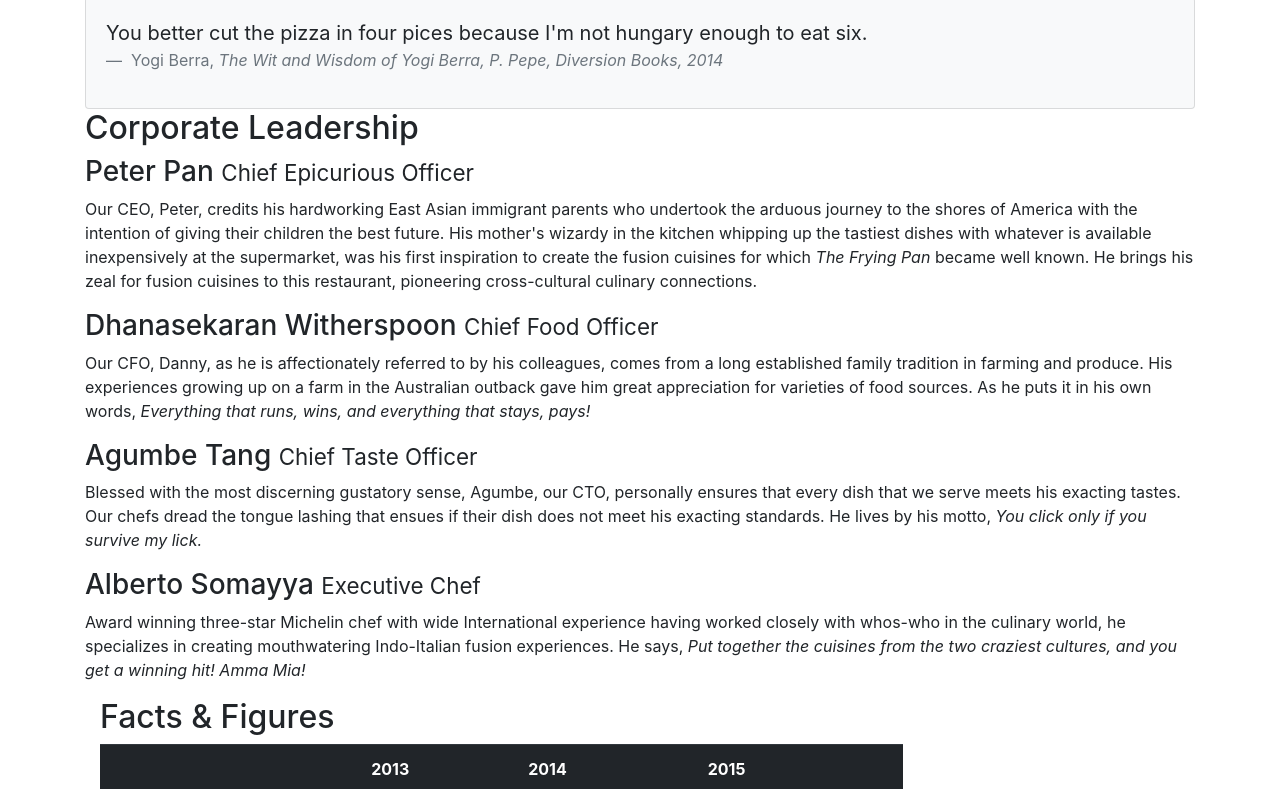
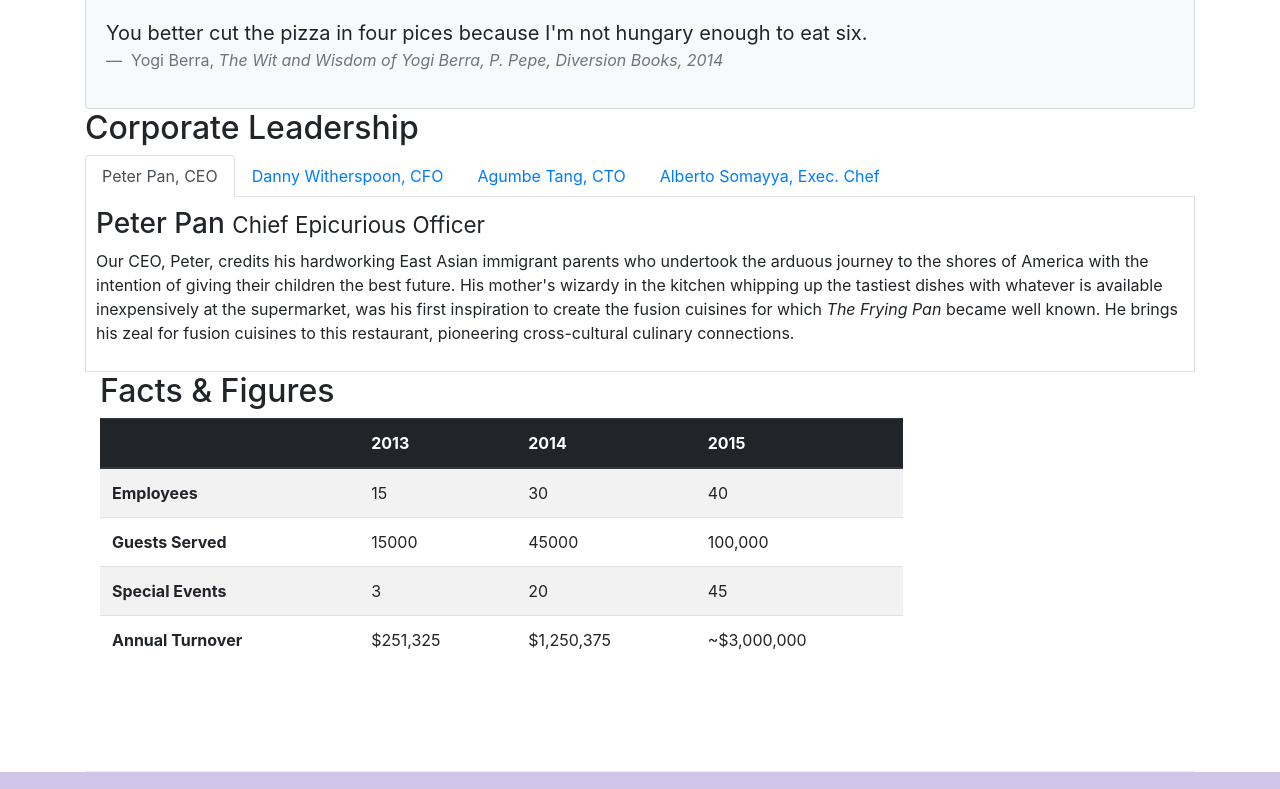
Before and after one commit to tanmaybisen/Bootstrap4-UI-project, a website: page aboutus.html in a window 1280 px wide. Shown: the part 712-1501 px from the top of the page. Drawn offline with nearby package versions, Linux system fonts and the light colour scheme.

Commit message:
TABS using jquery (nav nav-tabs tab-content)

```diff
--- a/aboutus.html
+++ b/aboutus.html
@@ -99,24 +99,46 @@
         <div class="row">
             <div class="col-12">
                 <h2>Corporate Leadership</h2>
+
+                <ul class="nav nav-tabs" role="tablist">
+                    <li class="nav-item">
+                      <a class="nav-link active" href="#peter" role="tab" data-toggle="tab">Peter Pan, CEO</a>
+                    </li>
+                    <li class="nav-item">
+                      <a class="nav-link" href="#danny" role="tab" data-toggle="tab">Danny Witherspoon, CFO</a>
+                    </li>
+                    <li class="nav-item">
+                      <a class="nav-link" href="#agumbe"role="tab" data-toggle="tab">Agumbe Tang, CTO</a>
+                    </li>
+                    <li class="nav-item">
+                      <a class="nav-link" href="#alberto" role="tab" data-toggle="tab">Alberto Somayya, Exec. Chef</a>
+                    </li>
+                </ul>
+
+                <div class="tab-content">
+                    <div role="tabpanel" class="tab-pane fade show active" id="peter">
                         <h3>Peter Pan <small>Chief Epicurious Officer</small></h3>
-                <div class="d-none d-sm-block">
-                <p>Our CEO, Peter, credits his hardworking East Asian immigrant parents who undertook the arduous journey to the shores of America with the intention of giving their children the best future. His mother's wizardy in the kitchen whipping up the tastiest dishes with whatever is available inexpensively at the supermarket, was his first inspiration to create the fusion cuisines for which <em>The Frying Pan</em> became well known. He brings his zeal for fusion cuisines to this restaurant, pioneering cross-cultural culinary connections.</p>
+                        <p class="d-none d-sm-block">Our CEO, Peter, credits his hardworking East Asian immigrant parents who undertook the arduous journey to the shores of America with the intention of giving their children the best future. His mother's wizardy in the kitchen whipping up the tastiest dishes with whatever is available inexpensively at the supermarket, was his first inspiration to create the fusion cuisines for which <em>The Frying Pan</em> became well known. He brings his zeal for fusion cuisines to this restaurant, pioneering cross-cultural culinary connections.</p>
                     </div>
+
+                    <div role="tabpanel" class="tab-pane fade" id="danny">
                         <h3>Dhanasekaran Witherspoon <small>Chief Food Officer</small></h3>
-                <div class="d-none d-sm-block">
-                <p>Our CFO, Danny, as he is affectionately referred to by his colleagues, comes from a long established family tradition in farming and produce. His experiences growing up on a farm in the Australian outback gave him great appreciation for varieties of food sources. As he puts it in his own words, <em>Everything that runs, wins, and everything that stays, pays!</em></p>
+                        <p class="d-none d-sm-block">Our CFO, Danny, as he is affectionately referred to by his colleagues, comes from a long established family tradition in farming and produce. His experiences growing up on a farm in the Australian outback gave him great appreciation for varieties of food sources. As he puts it in his own words, <em>Everything that runs, wins, and everything that stays, pays!</em></p>
                     </div>
+
+                    <div role="tabpanel" class="tab-pane fade" id="agumbe">
                         <h3>Agumbe Tang <small>Chief Taste Officer</small></h3>
-                <div class="d-none d-sm-block">
-                <p>Blessed with the most discerning gustatory sense, Agumbe, our CTO, personally ensures that every dish that we serve meets his exacting tastes. Our chefs dread the tongue lashing that ensues if their dish does not meet his exacting standards. He lives by his motto, <em>You click only if you survive my lick.</em></p>
+                        <p class="d-none d-sm-block">Blessed with the most discerning gustatory sense, Agumbe, our CTO, personally ensures that every dish that we serve meets his exacting tastes. Our chefs dread the tongue lashing that ensues if their dish does not meet his exacting standards. He lives by his motto, <em>You click only if you survive my lick.</em></p>
                     </div>
+
+                    <div role="tabpanel" class="tab-pane fade" id="alberto">
                         <h3>Alberto Somayya <small>Executive Chef</small></h3>
-                <div class="d-none d-sm-block">
-                <p>Award winning three-star Michelin chef with wide International experience having worked closely with whos-who in the culinary world, he specializes in creating mouthwatering Indo-Italian fusion experiences. He says, <em>Put together the cuisines from the two craziest cultures, and you get a winning hit! Amma Mia!</em></p>
+                        <p class="d-none d-sm-block">Award winning three-star Michelin chef with wide International experience having worked closely with whos-who in the culinary world, he specializes in creating mouthwatering Indo-Italian fusion experiences. He says, <em>Put together the cuisines from the two craziest cultures, and you get a winning hit! Amma Mia!</em></p>
                     </div>
                 </div>
             </div>
+       </div>
+
         <div class="roe row-content">
             <div class="col-12 col-sm-9">
                 <h2>Facts &amp; Figures</h2>
@@ -205,6 +227,20 @@
         </div>
     </footer>
 
+    <!-- jQuery first, then Popper.js, then Bootstrap JS. -->
+
+    <script src="node_modules/jquery/dist/jquery.slim.min.js"></script>
+    <!-- jquery uses CSS-style selectors to select parts or elements of an html page -->
+
+    <script src="node_modules/popper.js/dist/umd/popper.min.js"></script>
+    <!-- popper.js is a positioning engine, its purpose is to calculate the position of an element
+    to make it possible to position it near a given refernce element -->
+
+    <script src="node_modules/bootstrap/dist/js/bootstrap.min.js"></script>
+    <!-- This is the most basic form of Bootstrap: precompiled files for quick drop-in usage in nearly any web project.
+    We provide compiled CSS and JS (bootstrap.), as well as compiled and minified CSS and JS (bootstrap.min.).
+    source maps (bootstrap.*.map) are available for use with certain browsers’ developer tools.
+    Bundled JS files (bootstrap.bundle.js and minified bootstrap.bundle.min.js) include Popper, but not jQuery. -->
 </body>
 
 </html>
--- a/css/styles.css
+++ b/css/styles.css
@@ -39,3 +39,10 @@ body{
 .navbar-dark {
     background-color: #512DA8;
 }
+
+.tab-content {
+    border-left: 1px solid #ddd;
+    border-right: 1px solid #ddd;
+    border-bottom: 1px solid #ddd;
+    padding: 10px;
+}
```
Lines whose indentation alone changed are shown as unchanged.
